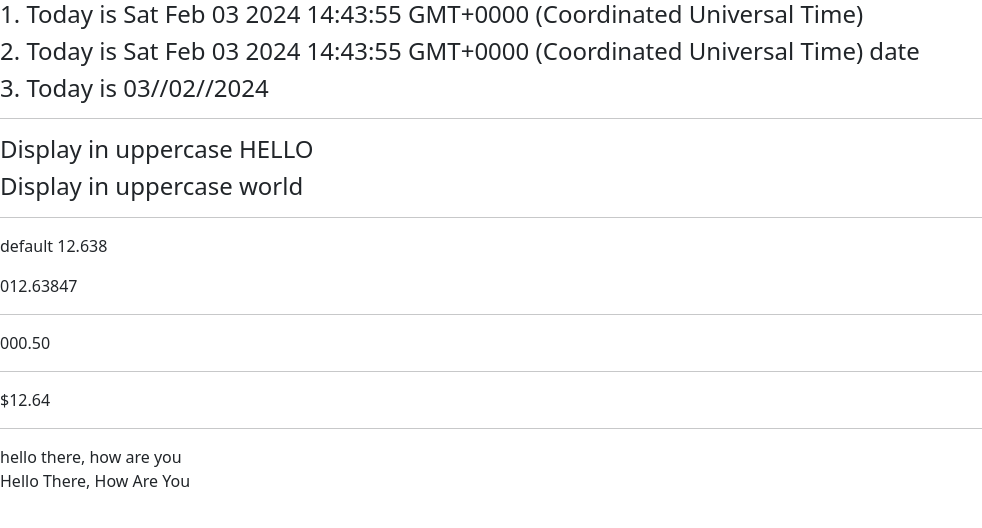
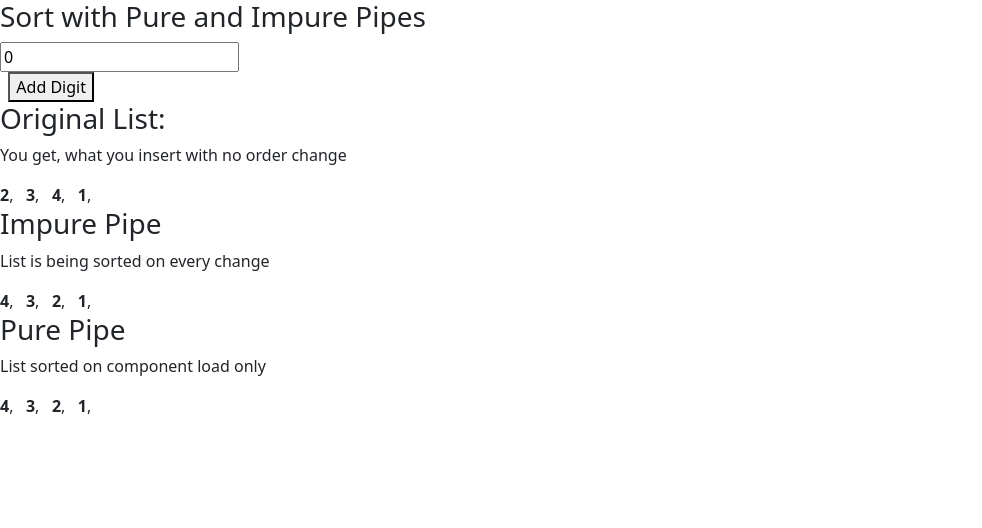
Before and after one commit to SE-rahulmandal18/Angular, an Angular app in the folder Angular/my-app/: page / in a window 1280 px wide. Shown: the top 528 px of the page, without its empty margins (0-982 px from the left). Built offline with nearby package versions, Linux system fonts and the light colour scheme.

Commit message:
pure & impure pipes

```diff
--- /dev/null
+++ b/Angular/my-app/src/app/ImpureSort.pipe.ts
@@ -0,0 +1,12 @@
+import { Pipe, PipeTransform } from "@angular/core";
+
+@Pipe({
+    name: 'impureSort',
+    pure: false
+})
+export class ImpureSortPipe implements PipeTransform {
+
+    transform(array: number[], args?: any) : any {
+        return array.sort((a: number, b: number) => b - a);
+    }
+}
--- /dev/null
+++ b/Angular/my-app/src/app/PureSort.pipe.ts
@@ -0,0 +1,12 @@
+import { Pipe, PipeTransform } from "@angular/core";
+
+@Pipe({
+    name: 'pureSort',
+    pure: true
+})
+export class PureSortPipe implements PipeTransform {
+
+    transform(array: number[], args?: any) : any {
+        return array.sort((a: number, b: number) => b - a);
+    }
+}
--- a/Angular/my-app/src/app/app.component.html
+++ b/Angular/my-app/src/app/app.component.html
@@ -26,7 +26,7 @@
 
 <input type="password" ShowHidePassword UpdateColor> -->
 
-
+<!--
 <h4>1. Today is {{tod}}</h4>
 <h4>2. Today is {{tod}} date</h4>
 <h4>3. Today is {{tod | date: "dd//MM//yyyy"}}</h4>
@@ -52,4 +52,7 @@
 
 {{ message}}
 
-<p> {{ message | capitalize}} </p>
+<p> {{ message | capitalize}} </p> -->
+
+
+<sort-demo></sort-demo>
--- /dev/null
+++ b/Angular/my-app/src/app/sort-demo/sort-demo.component.html
@@ -0,0 +1,56 @@
+<h3 class="title">Sort with Pure and Impure Pipes</h3>
+
+<div>
+  <input
+    type="number"
+    [(ngModel)]="newDigit"
+    maxInput
+    min="0"
+    placeholder="Number"
+    (keyup.enter)="addNewDigit()"
+    #input
+  />
+</div>
+&nbsp;
+<button mat-raised-button (click)="addNewDigit()" color="primary">
+  Add Digit
+</button>
+
+<div class="mat-elevation-z8">
+  <h3>Original List:</h3>
+
+  <p>You get, what you insert with no order change</p>
+
+  <div class="list">
+    <span *ngFor="let digit of originalList">
+      <b>{{ digit }}</b
+      >, &nbsp;
+    </span>
+  </div>
+</div>
+
+<div class="mat-elevation-z8">
+  <h3>Impure Pipe</h3>
+
+  <p>List is being sorted on every change</p>
+
+  <div class="list">
+    <span *ngFor="let digit of impureSortableDigits | impureSort">
+      <b>{{ digit }}</b
+      >, &nbsp;
+    </span>
+  </div>
+</div>
+
+<div class="mat-elevation-z8">
+  <h3>Pure Pipe</h3>
+
+  <p>List sorted on component load only</p>
+
+  <div class="list">
+    <span *ngFor="let digit of pureSortableDigits | pureSort">
+      <b>{{ digit }}</b
+      >, &nbsp;
+    </span>
+  </div>
+</div>
--- /dev/null
+++ b/Angular/my-app/src/app/sort-demo/sort-demo.component.ts
@@ -0,0 +1,41 @@
+import { Component, ElementRef, ViewChild, Input } from '@angular/core';
+
+@Component({
+  selector: 'sort-demo',
+  templateUrl: './sort-demo.component.html',
+  styleUrl: './sort-demo.component.css'
+})
+export class SortDemoComponent {
+
+  @ViewChild('input') inputElement!: ElementRef
+  newDigit: any = 0;
+
+  originalList: number[] = [
+    2, 3, 4, 1
+  ]
+
+  pureSortableDigits: number[] = [
+    2, 3, 4, 1
+  ]
+
+  impureSortableDigits: number[] = [
+    2, 3, 4, 1
+  ]
+
+
+  addNewDigit() {
+    if (this.newDigit == null)
+      return
+
+    this.originalList.push(this.newDigit)
+    this.pureSortableDigits.push(this.newDigit)
+    this.impureSortableDigits.push(this.newDigit)
+
+    this.newDigit = null
+    this.input.focus()
+  }
+
+  get input(): HTMLInputElement {
+    return this.inputElement.nativeElement;
+  }
+}
```
Also changed, not shown: Angular/my-app/src/app/app.module.ts (+7 -1 lines), Angular/my-app/src/app/sort-demo/sort-demo.component.css (added), 1 other file (tests, documents, lock files or other folders).
